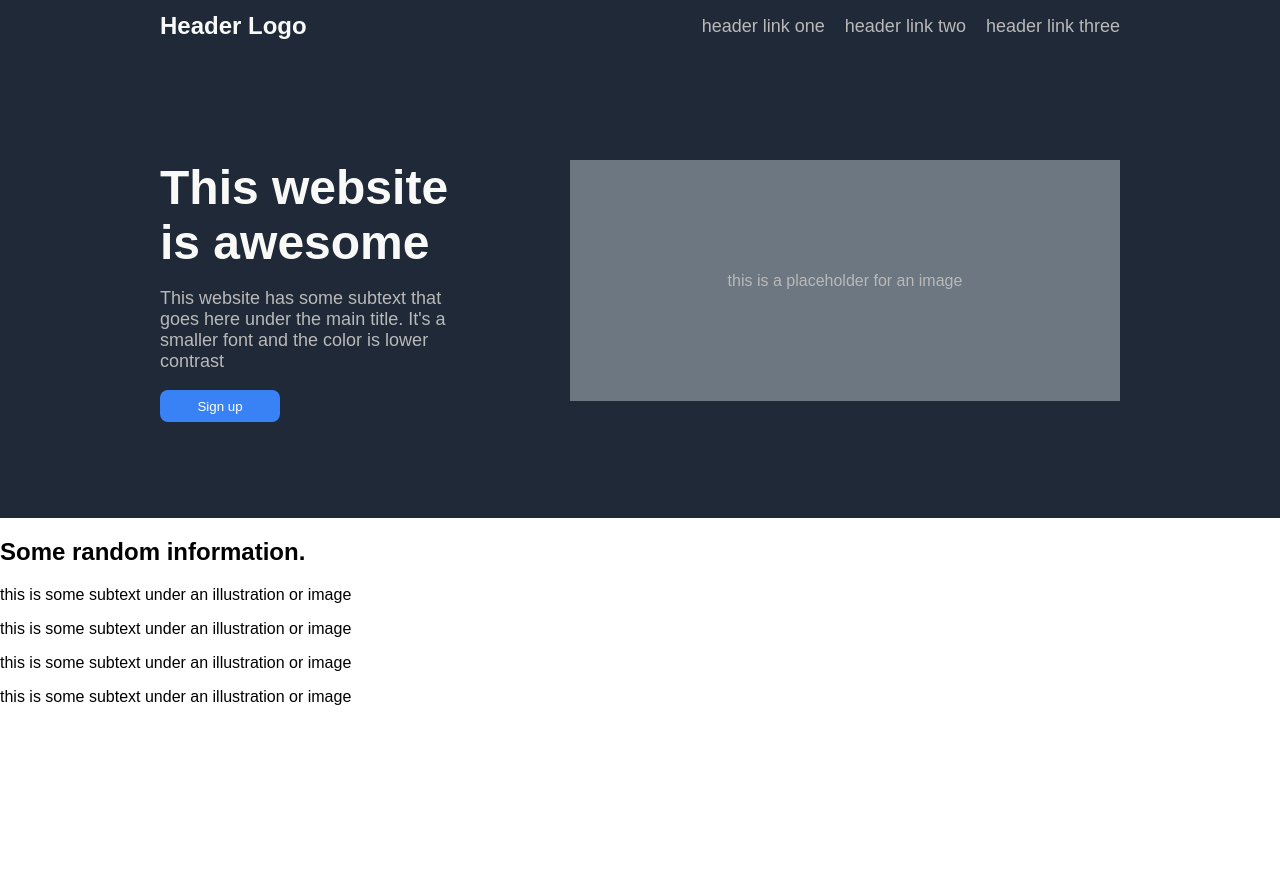
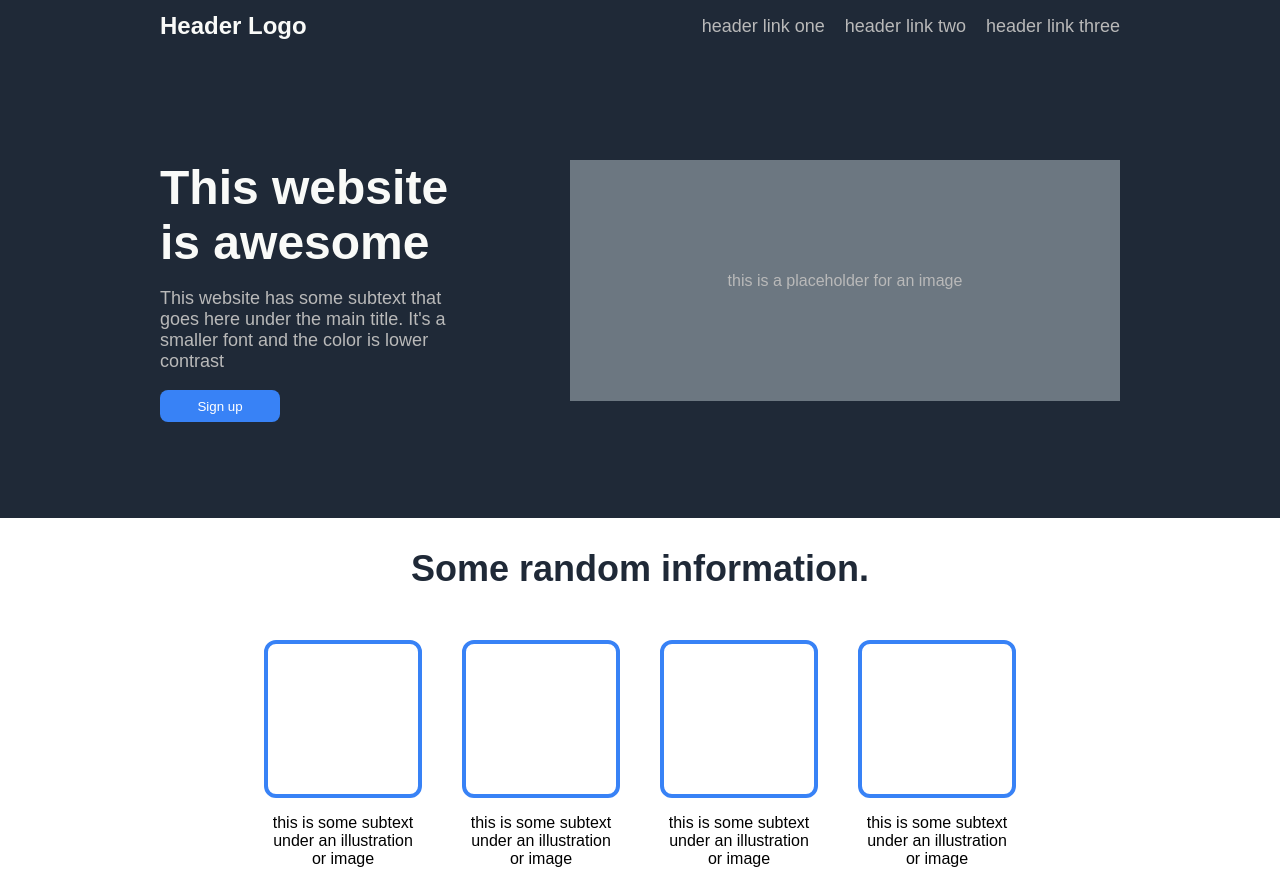
Before and after one commit to codeWFR/Odin-Webpage, a plain HTML site: page index.html in a window 1280 px wide. Before the commit the page ends 800 px from the top, so only its background shows below. Drawn offline with Linux system fonts and the light colour scheme.

Commit message:
Finish styling main2

```diff
--- a/index.html
+++ b/index.html
@@ -43,17 +43,23 @@
         <article>
            <h1>Some random information.</h1>
             <section>
-                <div class="box">
+                <div class="container">
+                    <div class="container-children">
+                        <div class="box"></div>
                         <p>this is some subtext under an illustration or image</p>
                     </div>
-                <div class="box">
+                    <div class="container-children">
+                        <div class="box"></div>
                         <p>this is some subtext under an illustration or image</p>
                     </div>
-                <div class="box">
+                    <div class="container-children">
+                        <div class="box"></div>
                         <p>this is some subtext under an illustration or image</p>
                     </div>
-                <div class="box">
+                    <div class="container-children">
+                        <div class="box"></div>
                         <p>this is some subtext under an illustration or image</p>
+                    </div>
                 </div>
             </section>
         </article>
--- a/style.css
+++ b/style.css
@@ -88,3 +88,34 @@ nav {
     border: none;
     border-radius: 8px;
 }
+
+.main2 article h1 {
+    font-size: 36px;
+    font-weight: bolder;
+    color: #1F2937;
+    text-align: center;
+    margin-bottom: 50px;
+}
+
+.main2 .container {
+    display: flex;
+    justify-content: center;
+    align-items: center;
+    gap: 48px;
+}
+
+.main2 .container .box {
+    border: 4px solid #3882F6;
+    border-radius: 12px;
+    height: 150px;
+    width: 150px;
+}
+
+.main2 .container-children {
+    display: flex;
+    flex-direction: column;
+    justify-content: center;
+    align-items: center;
+    width: 150px;
+    text-align: center;
+}
```
Lines whose indentation alone changed are shown as unchanged.
